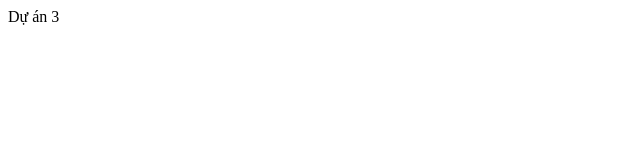
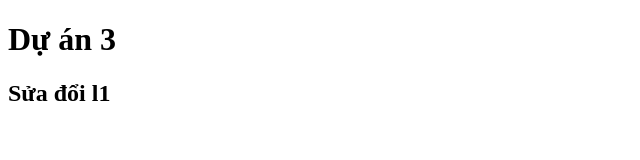
Before and after one commit to melysoftvn/duan3, a plain HTML site: page index.html in a window 1280 px wide. Shown: the whole page, without its empty margins (0-640 px from the left). Drawn offline with Linux system fonts and the light colour scheme.

Commit message:
2nd commit

```diff
--- a/index.html
+++ b/index.html
@@ -3,9 +3,10 @@
   <head>
     <meta charset="UTF-8" />
     <meta name="viewport" content="width=device-width, initial-scale=1.0" />
-    <title>Dự án 3G</title>
+    <title>Dự án 3</title>
   </head>
   <body>
-    Dự án 3
+    <h1>Dự án 3</h1>
+    <h2>Sửa đổi l1</h2>
   </body>
 </html>
```
